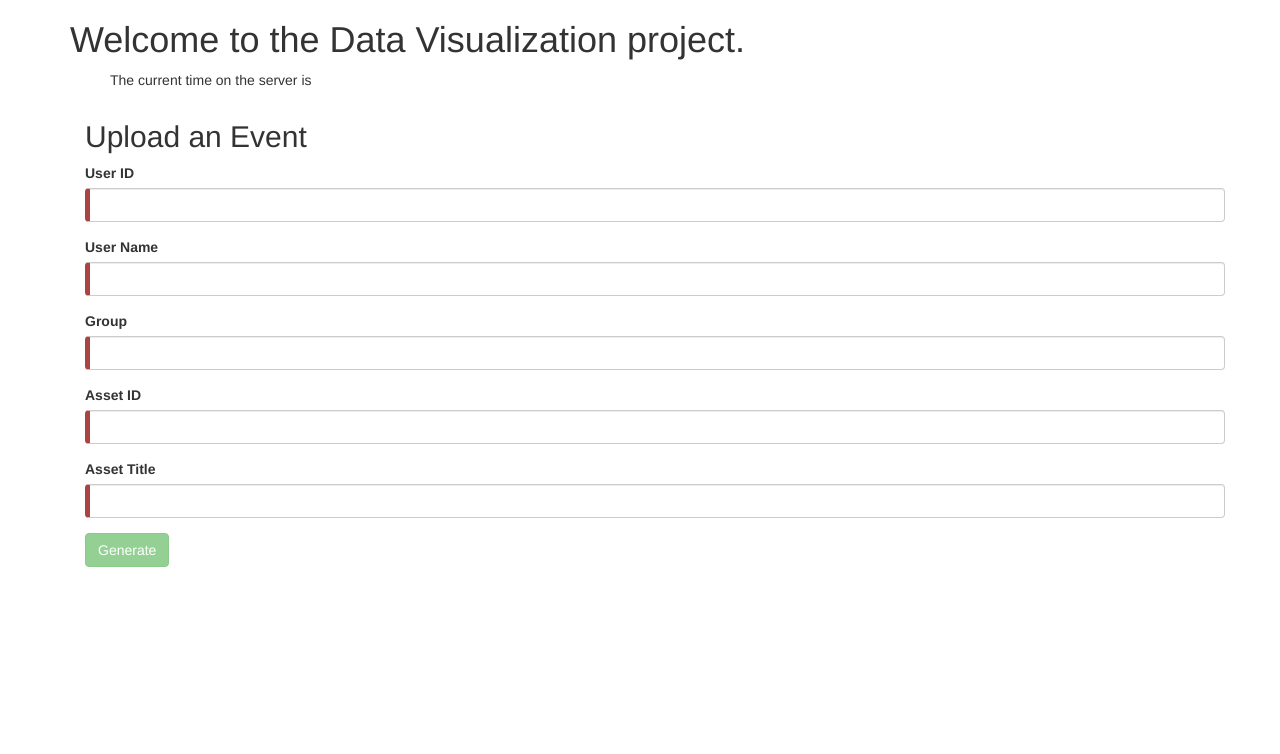
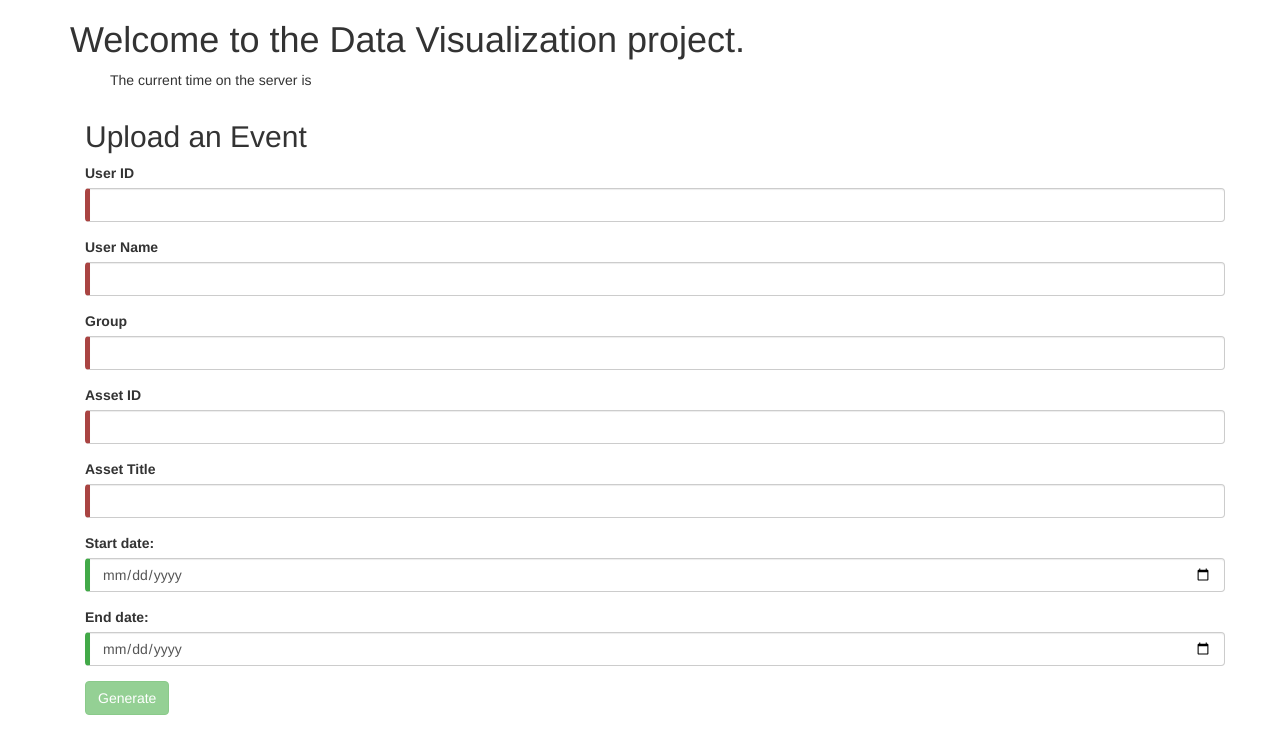
Before and after one commit to brightinteractive/data-visualization-front-end, an Angular app: page / in a window 1280 px wide. Shown: the top 754 px of the page. Built offline with nearby package versions, Linux system fonts and the light colour scheme; no server answers.

Commit message:
working on upload event component

```diff
--- a/src/app/components/upload-event/upload-event.component.html
+++ b/src/app/components/upload-event/upload-event.component.html
@@ -41,6 +41,16 @@
         </div>
       </div>
 
+      <div class="form-group">
+        <label for="startDate"> Start date: </label>
+        <input type="date" class="form-control" id="startDate" required  name="startDate" [(ngModel)]="startDateModel" #startDate="ngModel"/>
+      </div>
+
+      <div class="form-group">
+        <label for="endDate"> End date: </label>
+        <input type="date" class="form-control" id="endDate" required name="endDate" [(ngModel)]="endDateModel" #endDate="ngModel" min="{{eventForm.value.startDate}}"/>
+      </div>
+
       <button type="submit" class="btn btn-success" [disabled]="!eventForm.form.valid">
         Generate
       </button>
--- a/src/app/components/upload-event/upload-event.component.ts
+++ b/src/app/components/upload-event/upload-event.component.ts
@@ -10,6 +10,10 @@ import { Event } from '../../models/event';
 export class UploadEventComponent implements OnInit {
 
   eventModel = new Event();
+  startDateModel = new Date();
+  endDateModel = new Date();
+
+  noOfUploads: number = 10;
 
   @ViewChild("eventForm") eventForm;
   @ViewChild("userIdField") userIdInput : ElementRef;
@@ -20,9 +24,28 @@ export class UploadEventComponent implements OnInit {
   }
 
   onSubmit() {
+    let differenceInDays = this.calculateDifferenceInDays();
+    //Iterate through number of days, iterate through number of Daily Uploads
+    // for( let i=0; i < differenceInDays; i++){
+    //   for( let j=0; i < this.noOfUploads; j++){
+        //generateRandomTime();
+        //change time of event to generated time;
+        //uploadEvent
+    //   }
+    // }
+
     this.uploadEventService.postEvent(this.eventModel).subscribe();
     this.eventForm.reset();
     this.userIdInput.nativeElement.focus();
+
+  }
+
+  calculateDifferenceInDays() : number{
+    let d1 = new Date(this.startDateModel);
+    let d2 = new Date(this.endDateModel);
+    let timeDiff = Math.abs(d2.getTime()-d1.getTime());
+    let diffDays = Math.ceil(timeDiff / (1000 * 3600 * 24));
+    return diffDays + 1;
   }
 
 }
```
Lines whose indentation alone changed are shown as unchanged.
